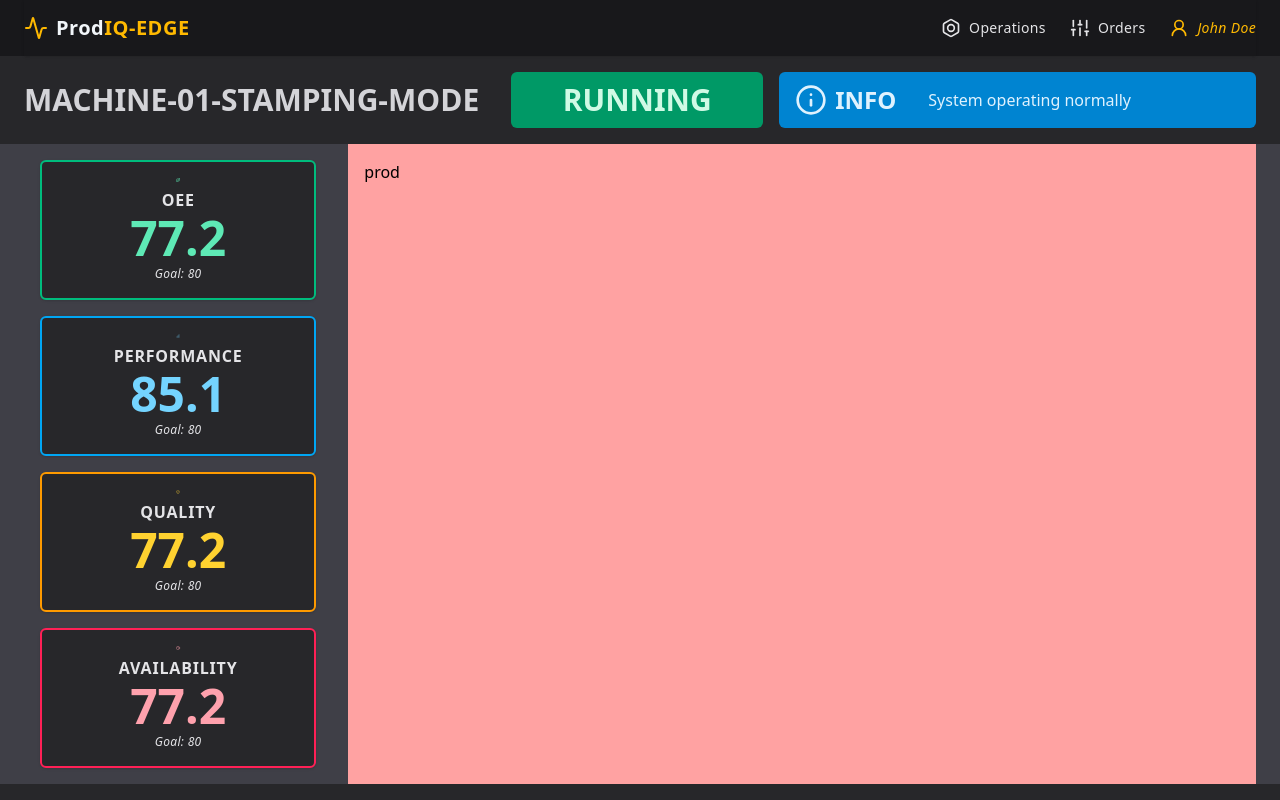
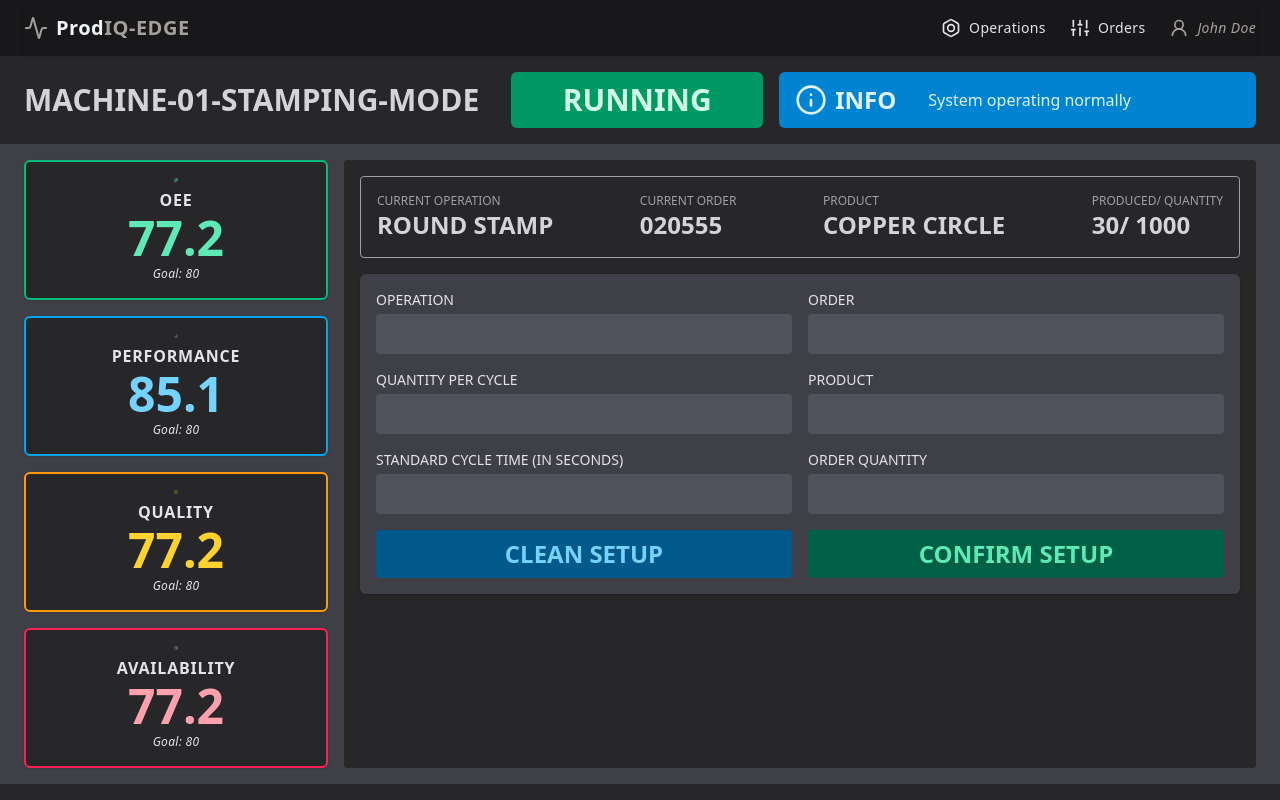
Before and after one commit to lgustavopalmieri/prodiq-edge-frontend, a React (Vite) app: page / in a window 1280 px wide. Built offline with nearby package versions, Linux system fonts and the light colour scheme.

Commit message:
feat: implements form

```diff
--- a/src/components/Input.tsx
+++ b/src/components/Input.tsx
@@ -1,26 +1,31 @@
 import * as React from "react";
+import type { UseFormRegisterReturn } from "react-hook-form";
 
 interface IInputProps {
   type: React.HTMLInputTypeAttribute;
-  placeholder: string;
+  label: string;
   disabledField: boolean;
-  registration: ReturnType<any>;
+  registration: UseFormRegisterReturn;
 }
 
 const Input: React.FunctionComponent<IInputProps> = ({
   type,
-  placeholder,
+  label,
   disabledField,
   registration,
 }: IInputProps) => {
   return (
-    <input
-      type={type}
-      placeholder={placeholder}
-      {...registration}
-      disabled={disabledField}
-      className="w-full p-2 rounded bg-gray-700 text-white focus:outline-none focus:ring focus:ring-cyan-500 disabled:opacity-50"
-    />
+    <div className="flex flex-col">
+      <label className="text-sm text-zinc-200 mb-1">
+        {label.toUpperCase()}
+      </label>
+      <input
+        {...registration}
+        disabled={disabledField}
+        type={type}
+        className="p-2 rounded bg-zinc-600 text-zinc-200 focus:outline-none focus:ring focus:ring-zinc-500 disabled:opacity-50"
+      />
+    </div>
   );
 };
 
--- a/src/components/MenuItem/MenuItem.tsx
+++ b/src/components/MenuItem/MenuItem.tsx
@@ -34,6 +34,10 @@ const textColorMap = {
   amber: {
     base: "text-amber-400",
     hover: "hover:text-amber-900",
+  },
+  stone: {
+    base: "text-stone-400",
+    hover: "hover:text-stone-900",
   },
 } as const;
 
--- a/src/components/ProdIQLogo.tsx
+++ b/src/components/ProdIQLogo.tsx
@@ -4,11 +4,11 @@ import { Activity } from "lucide-react";
 const ProdIQLogo: React.FunctionComponent = () => {
   return (
     <div className="flex items-center gap-2">
-      <Activity className="w-6 h-6 text-amber-400" />
+      <Activity className="w-6 h-6 text-stone-400" />
       <span className="text-xl font-extrabold tracking-wide">
         <span className="text-slate-100">Prod</span>
-        <span className="text-amber-400">IQ</span>
-        <span className="text-amber-400">-EDGE</span>
+        <span className="text-stone-400">IQ</span>
+        <span className="text-stone-400">-EDGE</span>
       </span>
     </div>
   );
--- a/src/components/UserMenu/UserMenu.tsx
+++ b/src/components/UserMenu/UserMenu.tsx
@@ -6,12 +6,10 @@ interface IUserMenuProps {
   userName: string;
 }
 
-const UserMenu: React.FunctionComponent<IUserMenuProps> = ({
-  userName,
-}) => {
+const UserMenu: React.FunctionComponent<IUserMenuProps> = ({ userName }) => {
   return (
     <MenuItem
-      textColor="amber"
+      textColor="stone"
       placeSide="right"
       italic
       icon={User2}
--- a/src/features/Metrics/Metrics.tsx
+++ b/src/features/Metrics/Metrics.tsx
@@ -44,7 +44,7 @@ const Metrics: React.FunctionComponent<IMetricsProps> = (props) => {
   };
 
   return (
-    <div className="w-1/3 p-4 flex flex-col gap-4">
+    <div className="w-1/3 pt-4 pb-4 flex flex-col gap-4">
       <MetricsCard
         icon={Orbit}
         label={"OEE"}
--- /dev/null
+++ b/src/features/Production/CurrentProduction.tsx
@@ -0,0 +1,21 @@
+import * as React from "react";
+import ProductionInfo from "./ProductionInfo";
+
+interface ICurrentProductionProps {}
+
+const CurrentProduction: React.FunctionComponent<ICurrentProductionProps> = (
+  props
+) => {
+  return (
+    <div className="p-4 rounded border border-zinc-400 bg-zinc-800">
+      <div className="flex justify-between">
+        <ProductionInfo label="CURRENT OPERATION" value="round STAMP" />
+        <ProductionInfo label="CURRENT ORDER" value="020555" />
+        <ProductionInfo label="PRODUCT" value="copper circle" />
+        <ProductionInfo label="PRODUCED/ QUANTITY" value="30/ 1000" />
+      </div>
+    </div>
+  );
+};
+
+export default CurrentProduction;
--- a/src/features/Production/Production.tsx
+++ b/src/features/Production/Production.tsx
@@ -1,9 +1,24 @@
 import * as React from "react";
+import CurrentProduction from "./CurrentProduction";
+import Input from "../../components/Input";
+import ProductionSetup from "./ProductionSetup";
 
 interface IProductionProps {}
 
 const Production: React.FunctionComponent<IProductionProps> = (props) => {
-  return <div className="bg-red-300 w-full p-4">prod</div>;
+  return (
+    <div className="w-full pt-4 pb-4">
+      <div className="h-full rounded bg-zinc-800 w-full p-4 gap-4 flex flex-col">
+        <CurrentProduction />
+        <div>
+          <ProductionSetup
+            onSend={(value) => console.log(value)}
+            onCancel={() => console.log()}
+          />
+        </div>
+      </div>
+    </div>
+  );
 };
 
 export default Production;
--- /dev/null
+++ b/src/features/Production/ProductionInfo.tsx
@@ -0,0 +1,26 @@
+import * as React from "react";
+
+interface IProductionInfoProps {
+  label: string;
+  value: string | number;
+}
+
+const ProductionInfo: React.FunctionComponent<IProductionInfoProps> = ({
+  label,
+  value,
+}) => {
+  const getValue = (value: string | number) => {
+    if (typeof value === "number") return Number(value);
+    return value.toUpperCase();
+  };
+  return (
+    <div className="flex flex-col">
+      <span className="text-xs text-zinc-400">{label.toUpperCase()}</span>
+      <span className="text-2xl font-semibold text-zinc-300">
+        {getValue(value)}
+      </span>
+    </div>
+  );
+};
+
+export default ProductionInfo;
--- /dev/null
+++ b/src/features/Production/ProductionSetup.tsx
@@ -0,0 +1,107 @@
+import * as React from "react";
+import Input from "../../components/Input";
+import { z } from "zod";
+import { useForm } from "react-hook-form";
+import { zodResolver } from "@hookform/resolvers/zod";
+
+interface IProductionSetupProps {
+  onSend: (data: ConfigFormData) => void;
+  onCancel: () => void;
+}
+
+const schema = z.object({
+  operation: z.string().min(1, "Operation  is required"),
+  quantityPerCycle: z.number().positive("Quantity per cycle must be positive"),
+  standardCycleTime: z
+    .number()
+    .positive("Standard cycle time must be positive"),
+
+  order: z.string().min(1, "Order  is required"),
+  product: z.string().min(1, "Product  is required"),
+  orderQuantity: z.number().positive("Order quantity must be positive"),
+});
+
+type ConfigFormData = z.infer<typeof schema>;
+
+const ProductionSetup: React.FunctionComponent<IProductionSetupProps> = ({
+  onSend,
+  onCancel,
+}) => {
+  const {
+    register,
+    handleSubmit,
+    formState: { isValid },
+  } = useForm<ConfigFormData>({
+    resolver: zodResolver(schema),
+    mode: "onChange",
+  });
+  const disabledFields = false;
+  const onSubmit = (data: ConfigFormData) => {
+    onSend(data);
+  };
+
+  return (
+    <form onSubmit={handleSubmit(onSubmit)}>
+      <div className="grid grid-cols-1 md:grid-cols-2 gap-4 bg-zinc-700 p-4 rounded-md shadow">
+        <Input
+          type={"text"}
+          label={"operation"}
+          disabledField={disabledFields}
+          registration={register("operation")}
+        />
+        <Input
+          type={"text"}
+          label={"order"}
+          disabledField={disabledFields}
+          registration={register("order")}
+        />
+        <Input
+          type={"number"}
+          label={"quantity Per Cycle"}
+          disabledField={disabledFields}
+          registration={register("quantityPerCycle", { valueAsNumber: true })}
+        />
+        <Input
+          type={"text"}
+          label={"product"}
+          disabledField={disabledFields}
+          registration={register("product")}
+        />
+        <Input
+          type={"number"}
+          label={"standard cycle time (in seconds)"}
+          disabledField={disabledFields}
+          registration={register("standardCycleTime", { valueAsNumber: true })}
+        />
+        <Input
+          type={"number"}
+          label={"order quantity"}
+          disabledField={disabledFields}
+          registration={register("orderQuantity", { valueAsNumber: true })}
+        />
+
+        <button
+          type="button"
+          onClick={onCancel}
+          className="cursor-pointer bg-sky-800 hover:bg-sky-900 py-2 px-4 rounded w-full"
+        >
+          <span className="text-2xl font-semibold text-sky-300">
+            CLEAN SETUP
+          </span>
+        </button>
+
+        <button
+          type="submit"
+          disabled={!isValid}
+          className="cursor-pointer bg-emerald-800 hover:bg-emerald-900 py-2 px-4 rounded w-full"
+        >
+          <span className="text-2xl font-semibold text-emerald-300">
+            CONFIRM SETUP
+          </span>
+        </button>
+      </div>
+    </form>
+  );
+};
+
+export default ProductionSetup;
```
Also changed, not shown: src/App.tsx (+0 -12 lines).
